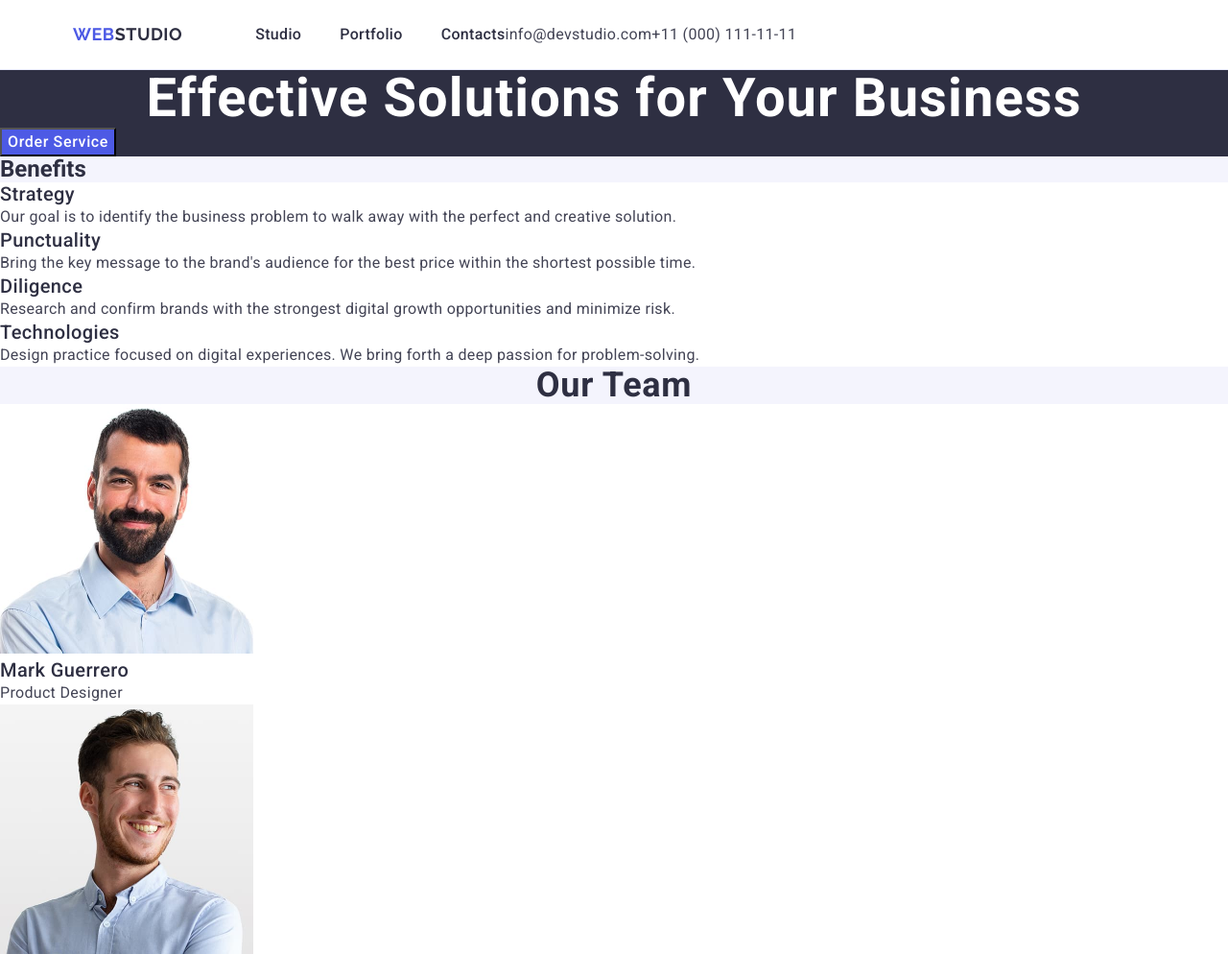
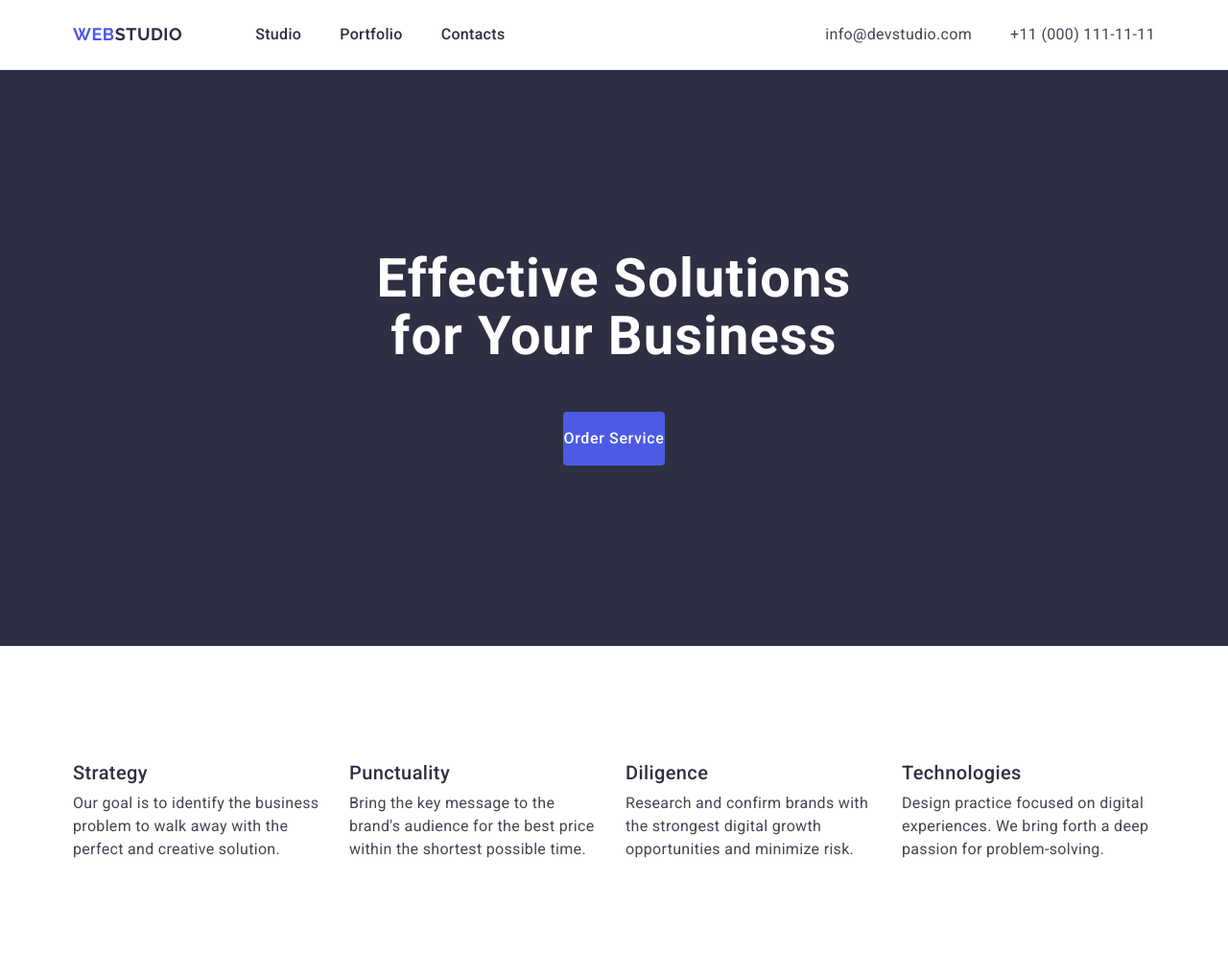
Before and after one commit to s-prigoda/goit-markup-hw-03, a plain HTML site: page index.html in a window 1280 px wide. Shown: the top 994 px of the page at 96% size. Drawn offline with nearby package versions, Linux system fonts and the light colour scheme.

Commit message:
modified-css

```diff
--- a/css/styles.css
+++ b/css/styles.css
@@ -1,14 +1,13 @@
 body {
   font-family: "Roboto", sans-serif;
+  background-color: #ffffff;
   color: #434455;
-  background-color: #ffffff;
 }
 
-ul,
-li {
+ul {
   list-style-type: none;
+  padding-left: 0;
   margin: 0;
-  padding: 0;
 }
 
 h1,
@@ -25,7 +24,24 @@ a {
   text-decoration: none;
 }
 
+img {
+  display: block;
+  max-width: 100%;
+  height: auto;
+}
+
+button {
+  cursor: pointer;
+  font-family: inherit;
+  padding: 0;
+}
+
+address {
+  font-style: normal;
+}
+
 .container {
+  width: 100%;
   max-width: 1158px;
   padding: 0 15px;
   margin: 0 auto;
@@ -51,12 +67,11 @@ a {
   font-family: "Raleway", sans-serif;
 }
 
-.header-list-item-link:hover {
-  color: #404bbf;
-}
+.header-list-item-link:hover,
 .header-list-item-link:focus {
   color: #404bbf;
 }
+
 .st:focus {
   color: #404bbf;
 }
@@ -134,6 +149,7 @@ a {
 
 .address {
   font-style: normal;
+  margin-left: auto;
 }
 
 .address-list {
@@ -146,9 +162,12 @@ a {
   letter-spacing: 0.02em;
   font-style: normal;
   color: #434455;
+  gap: 40px;
 }
 
 .adress-list-link {
+  display: block;
+  padding: 24px 0;
   line-height: 1.5;
   letter-spacing: 0.02em;
   font-style: normal;
@@ -161,12 +180,17 @@ a {
 .hero-banner {
   background-color: #2e2f42;
   background-size: contain;
+  padding: 188px 0 188px;
+  text-align: center;
 }
 .hero-banner-title {
   font-size: 56px;
   line-height: 1.07;
   letter-spacing: 0.02em;
   text-align: center;
+  max-width: 496px;
+  justify-content: center;
+  margin: auto;
 }
 .hero-banner-button {
   font-weight: 500;
@@ -174,26 +198,37 @@ a {
   letter-spacing: 0.04em;
   background-color: #4d5ae5;
   cursor: pointer;
+  display: block;
+  max-width: 169px;
+  height: 56px;
+  text-align: center;
   font-family: "Roboto", sans-serif;
+  border-radius: 4px;
+  border: none;
+  justify-content: center;
+  margin: 48px auto 0;
 }
 /* hero section and */
 
 /* benefits section start */
 
 .benefits {
-  background-color: #f4f4fd;
   color: #2e2f42;
+  padding-top: 120px;
+  padding-bottom: 120px;
 }
 
 .benefits-title {
-  line-height: 1.11;
-  text-transform: capitalize;
-  color: #2e2f42;
+  display: none;
 }
 
 .benefits-list {
   background-color: #ffffff;
   color: #434455;
+  display: flex;
+  max-width: 1128px;
+  gap 24px;
+  justify-content: space-between;
 }
 
 .benefits-list-title {
@@ -202,26 +237,35 @@ a {
   line-height: 1.2;
   letter-spacing: 0.02em;
   color: #2e2f42;
+  margin-bottom: 8px;
 }
 .benefits-list-text {
   line-height: 1.5;
   letter-spacing: 0.02em;
-  color: #434455;
+}
+
+.benefits-list-item {
+  width: calc((100% - 72px) / 4);
 }
 /* benefits section end */
 
 /* team section start */
 
 .team {
-  background-color: #ffffff;
+  background: #f4f4fd;
 }
 
 .team-list {
-  background-color: #ffffff;
+  display: flex;
+  gap: 24px;
+  justify-content: space-between;
+  padding-bottom: 59px;
 }
 
 .team-list-item {
+  width: calc((100% - 72px) / 4);
   background-color: #ffffff;
+
 }
 
 .team-title {
@@ -231,6 +275,10 @@ a {
   text-align: center;
   text-transform: capitalize;
   color: #2e2f42;
+  padding-top: 120px;
+  margin-bottom: 72px;
+  margin-left: auto;
+  margin-right: auto;
 }
 
 .team-list-title {
--- a/index.html
+++ b/index.html
@@ -56,36 +56,42 @@
       </div>
     </header>
     <main>
-      <!-- hero banner -->
         <section class="hero-banner" id="hero-banner">
-        <h1 class="hero-banner-title">Effective Solutions for Your Business</h1>
-        <button type="button" class="hero-banner-button">Order Service</button>
+          <div class="container">
+            <h1 class="hero-banner-title">
+              Effective Solutions for Your Business
+            </h1>
+            <button type="button" class="hero-banner-button">
+              Order Service
+            </button>
+          </div>
         </section>
         <section class="benefits" id="benefits">
+          <div class="container">
           <h2 class="benefits-title" style="color: #2e2f42">Benefits</h2>
           <ul class="benefits-list">
-          <li>
+            <li class="benefits-list-item">
               <h3 class="benefits-list-title">Strategy</h3>
               <p class="benefits-list-text">
-              Our goal is to identify the business problem to walk away with the
-              perfect and creative solution.
+                Our goal is to identify the business problem to walk away with
+                the perfect and creative solution.
               </p>
             </li>
-          <li>
+            <li class="benefits-list-item">
               <h3 class="benefits-list-title">Punctuality</h3>
               <p class="benefits-list-text">
                 Bring the key message to the brand's audience for the best price
                 within the shortest possible time.
               </p>
             </li>
-          <li>
+            <li class="benefits-list-item">
               <h3 class="benefits-list-title">Diligence</h3>
               <p class="benefits-list-text">
                 Research and confirm brands with the strongest digital growth
                 opportunities and minimize risk.
               </p>
             </li>
-          <li>
+            <li class="benefits-list-item">
               <h3 class="benefits-list-title">Technologies</h3>
               <p class="benefits-list-text">
                 Design practice focused on digital experiences. We bring forth a
@@ -93,8 +99,10 @@
               </p>
             </li>
           </ul>
+          </div>
         </section>
         <section class="team" id="team" style="background-color: #f4f4fd">
+          <div class="container">
           <h2 class="team-title">Our Team</h2>
           <ul class="team-list">
             <li class="team-list-item">
@@ -146,6 +154,7 @@
               <p class="team-list-text">UI Designer</p>
             </li>
           </ul>
+          </div>
         </section>
         <section class="portfolio" id="Portfolio">
           <h2 class="portfolio-title">Our Portfolio</h2>
@@ -218,15 +227,18 @@
             </li>
           </ul>
         </section>
+      </div>
     </main>
     <footer class="footer">
+      <div class="container">
         <a class="footer-logo" href="./index.html"
           >Web<span class="footer-logo-span">Studio</span></a
         >
         <p class="footer-text">
-        Increase the flow of customers and sales for your business with digital
-        marketing & growth solutions.
+          Increase the flow of customers and sales for your business with
+          digital marketing & growth solutions.
         </p>
+      </div>
     </footer>
   </body>
 </html>
```
Lines whose indentation alone changed are shown as unchanged.
